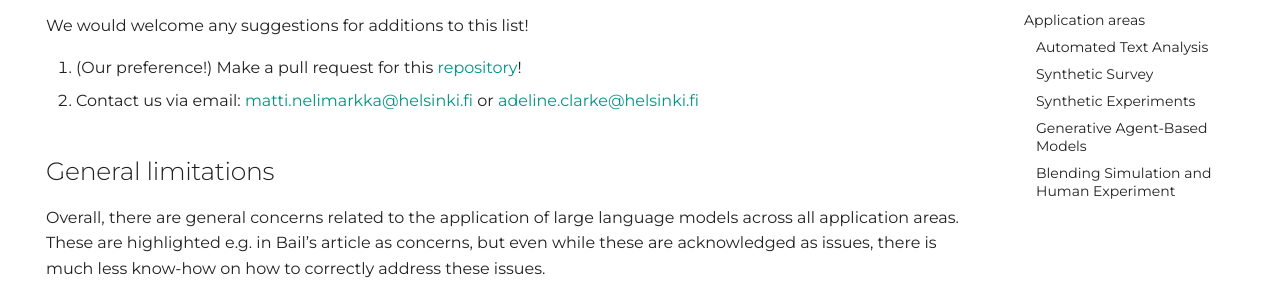
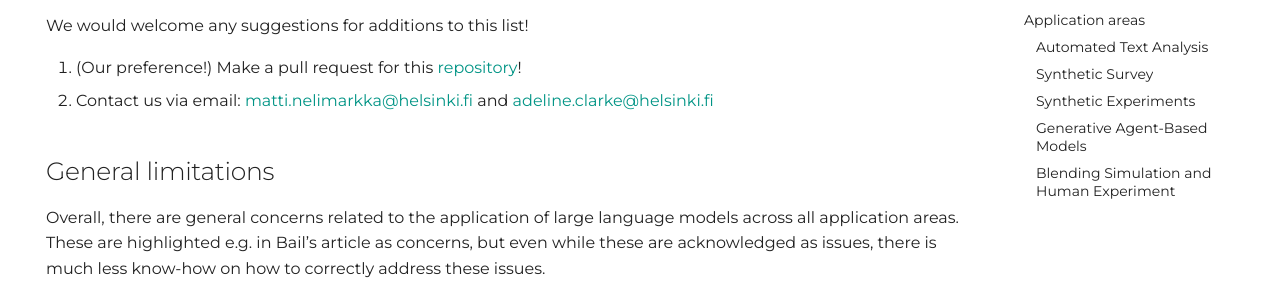
Before and after one commit to uh-dcm/genai-concerns, an MkDocs documentation site: the page built from docs/index.md, in a window 1280 px wide and 900 px high, scrolled down 389 px. Shown: the part 169-453 px from the top of the window. Built offline with MkDocs 1.6.1 and Material for MkDocs 9.7.7, drawn with Linux system fonts in a browser that asks for light colours.

Commit message:
Update index.md

```diff
--- a/docs/index.md
+++ b/docs/index.md
@@ -14,15 +14,15 @@
 ### How to contribute!
 We would welcome any suggestions for additions to this list!
 
-1. (Our preference!) Make a pull request for this [repository](https://github.com/uh-soco/genAI-concerns)!
-2. Contact us via email: <matti.nelimarkka@helsinki.fi> or <adeline.clarke@helsinki.fi>
+1. (Our preference!) Make a pull request for this [repository](https://github.com/uh-dcm/genai-concerns/)!
+2. Contact us via email: <matti.nelimarkka@helsinki.fi> and <adeline.clarke@helsinki.fi>
 
 ## General limitations
 Overall, there are general concerns related to the application of large language models across all application areas. These are highlighted e.g. in Bail’s article as concerns, but even while these are acknowledged as issues, there is much less know-how on how to correctly address these issues.
 
 1. **Reproducibility:** Replicability of research using generative AI is of concern due to the probabilistic nature of the models. ‘Temperature’ parameters can be used to combat this but there isn’t consensus on what these should be set to and they come with drawbacks of repetition that may be problematic in some research settings. Another issue is that as the models change and develop, their outputs will as well, making it difficult to reproduce results at a later date. Finally, results may be dependent on which generative AI was used within the research.
     - [Bisbee et al.](https://www.cambridge.org/core/services/aop-cambridge-core/content/view/B92267DC26195C7F36E63EA04A47D2FE/S1047198724000056a.pdf/synthetic-replacements-for-human-survey-data-the-perils-of-large-language-models.pdf) found that between April and July 2023, changes in the algorithm in ChatGPT 3.5 Turbo would have significantly changed their results.
-2. **Bias:** Generative AI tools exhibit the human biases found in their training materials. Bail argues prompt engineering shows some promise in addressing this and these biases may be easier to remove from generative AI than human populations, but this requires researchers being able to identify the bias and is hindered by researchers having little access to material used to train the model. This bias can be seen as a ‘bug’ or a ‘feature’ and may be useful in some research applications. We also don’t know what the developers have done to limit or prevent certain biases (such as racism) through fine-tuning to safeguard against their generative AI producing unappealing or toxic content.
+1. **Bias:** Generative AI tools exhibit the human biases found in their training materials. Bail argues prompt engineering shows some promise in addressing this and these biases may be easier to remove from generative AI than human populations, but this requires researchers being able to identify the bias and is hindered by researchers having little access to material used to train the model. This bias can be seen as a ‘bug’ or a ‘feature’ and may be useful in some research applications. We also don’t know what the developers have done to limit or prevent certain biases (such as racism) through fine-tuning to safeguard against their generative AI producing unappealing or toxic content.
     - See Boelaert et al. “Machine Bias”, discussed [below](https://osf.io/preprints/socarxiv/r2pnb).
     - Santurkar et al. ask [‘Whose Opinions Do Language Models Reflect?’](https://arxiv.org/abs/2303.17548), quantifying results gained from using LLMs in comparison to opinion polls. Even when prompted to represent a certain US demographic group, the overall results tend to reflect more liberal, younger and educated respondents rather than the general population.
     - Similarly, [Atari et al.](https://osf.io/preprints/psyarxiv/5b26t) show that LLMs best reflect WEIRD (Western Educated Industrialised Rich Democratic) societies.
```
Also changed, not shown: other parts of docs/index.md (+3 -5 lines).
